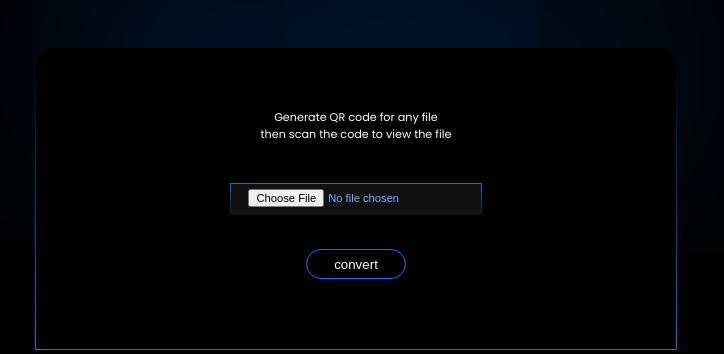
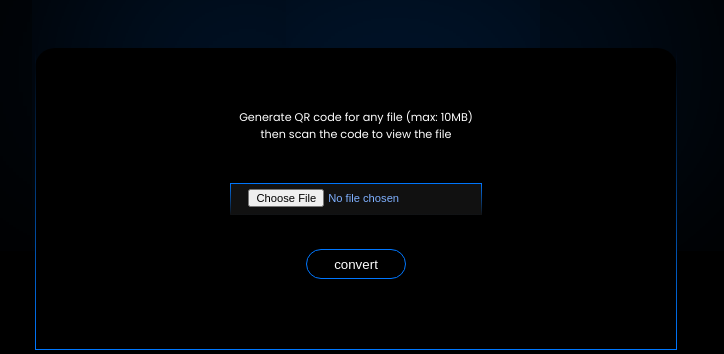
Before and after one commit to sumon-ohid/file-to-qrcode-webapp, a Flask app: page / in a window 1280 px wide. Shown: the part 152-506 px from the top of the page, without its empty margins (292-1016 px from the left). Run offline with Flask 3, Linux system fonts and the light colour scheme; some web fonts are replaced.

Commit message:
upload limit to 10MB

```diff
--- a/app.py
+++ b/app.py
@@ -4,6 +4,9 @@ import os
 from PIL import Image
 
 app = Flask(__name__)
+
+# Set the maximum file size to 10MB
+app.config['MAX_CONTENT_LENGTH'] = 10 * 1024 * 1024  # 10MB
 
 # upload folder to be relative to the location of app.py
 app.config['UPLOAD_FOLDER'] = os.path.join(os.path.dirname(os.path.abspath(__file__)), 'uploads')
--- a/templates/index.html
+++ b/templates/index.html
@@ -17,7 +17,7 @@
             <form class="form" action="/upload" method="post" enctype="multipart/form-data">
                 <input type="file" name="file" required>
                 <button type="submit">convert</button>
-                <p>Generate QR code for any file<br>then scan the code to view the file</p>
+                <p>Generate QR code for any file (max: 10MB)<br>then scan the code to view the file</p>
             </form>
         </div>
     </div>
```
